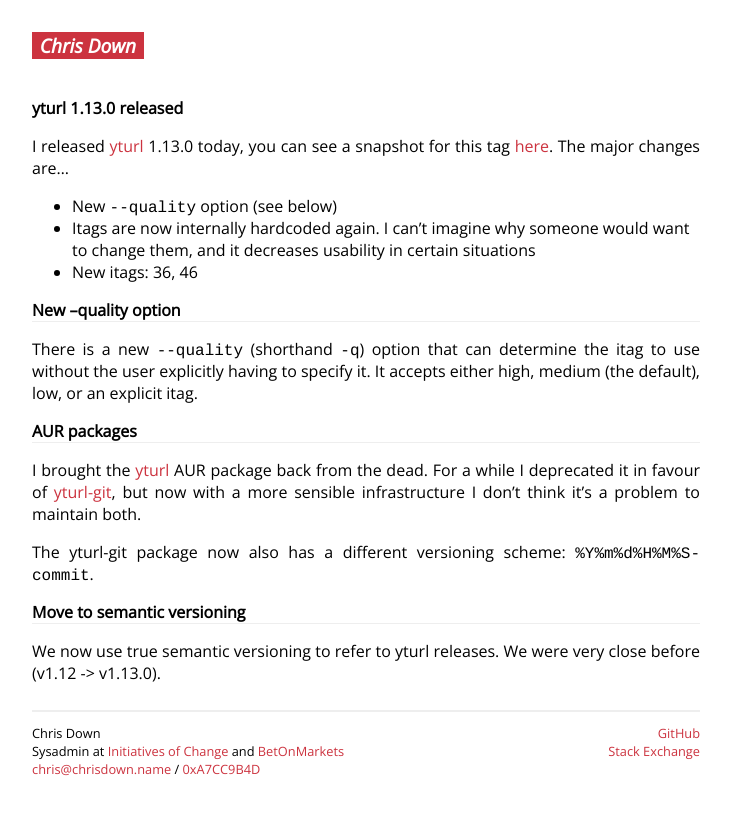
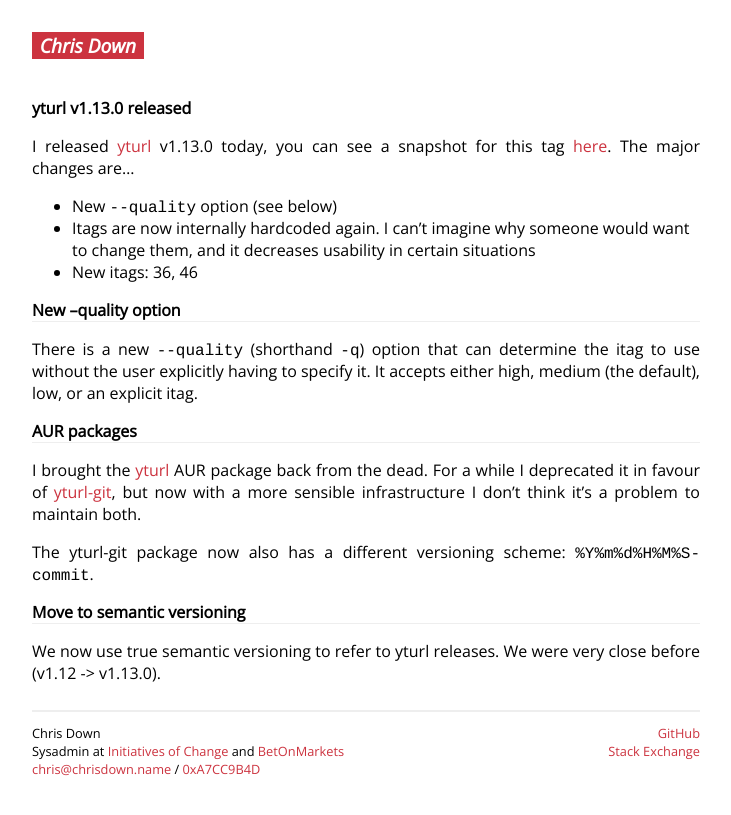
Before and after one commit to cdown/chrisdown.name, a Jekyll site: the page built from _posts/2013-04-09-yturl-v1.13.0-released.md, in a window 1280 px wide. Shown: the top 815 px of the page, without its empty margins (274-1005 px from the left). Built offline with Jekyll 4.4.1, drawn with Linux system fonts in a browser that asks for light colours.

Commit message:
Add v to all version numbers

```diff
--- a/_posts/2013-04-09-yturl-1.13.0-released.md
+++ b/_posts/2013-04-09-yturl-v1.13.0-released.md
@@ -1,9 +1,9 @@
 ---
 layout: post
-title: yturl 1.13.0 released
+title: yturl v1.13.0 released
 ---
 
-I released [yturl](https://github.com/cdown/yturl/) 1.13.0 today, you can see a
+I released [yturl](https://github.com/cdown/yturl/) v1.13.0 today, you can see a
 snapshot for this tag [here](https://github.com/cdown/yturl/tree/v1.13.0). The
 major changes are...
 
```
